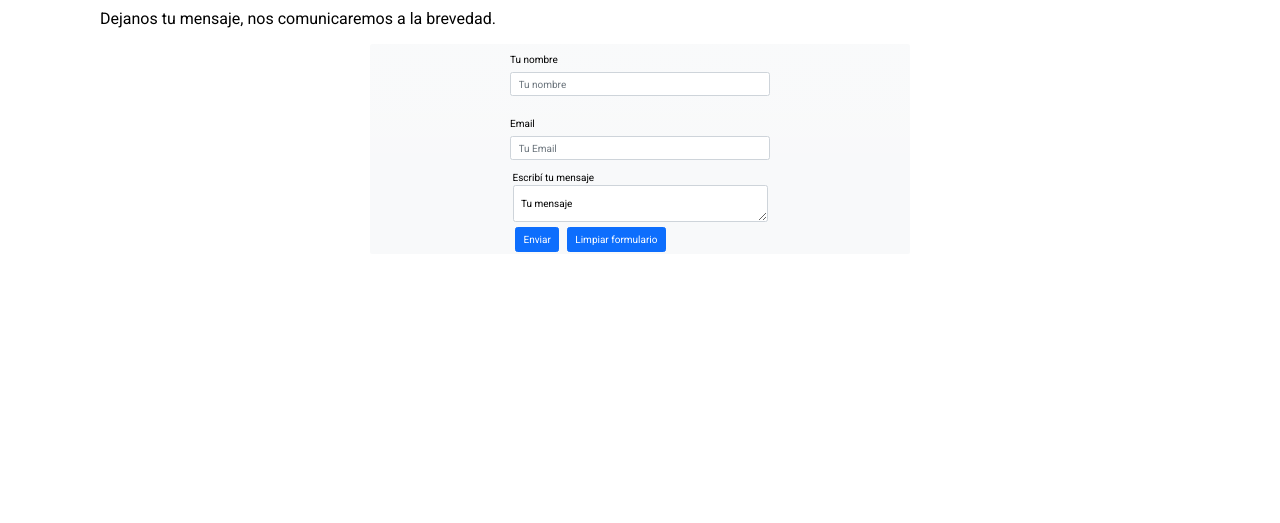
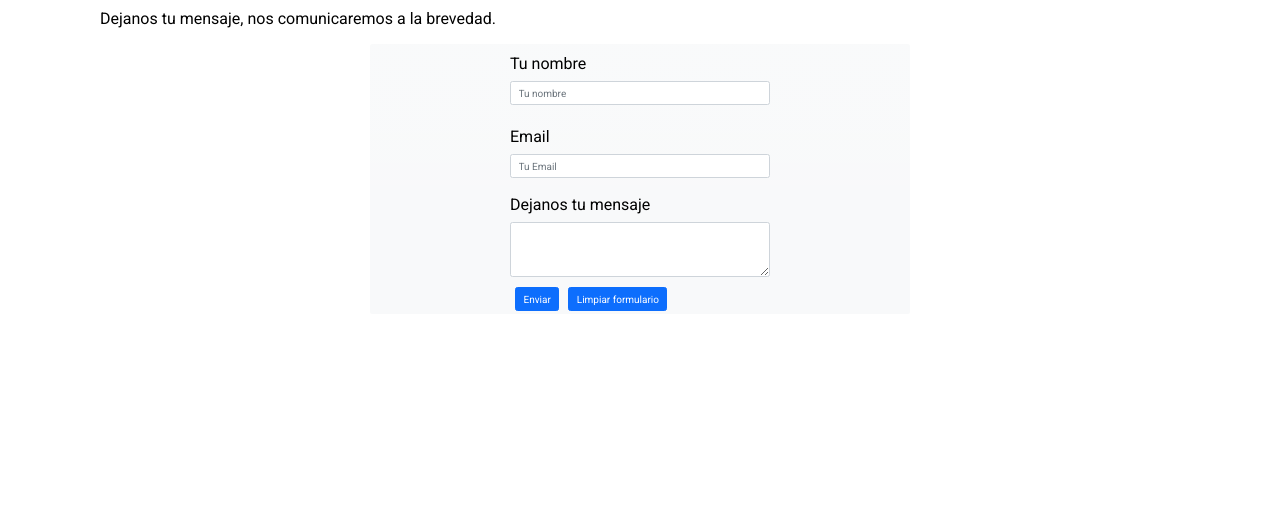
Before and after one commit to PapelFloreado/banda_peralta, a website: page Public/Views/contacto.html in a window 1280 px wide. Shown: the part 166-689 px from the top of the page. Drawn offline with nearby package versions, Linux system fonts and the light colour scheme; a web font is replaced by a local one.

Commit message:
Se agregro Bootstrap y se corrigió el form v2

```diff
--- a/Public/Views/contacto.html
+++ b/Public/Views/contacto.html
@@ -59,13 +59,10 @@
                   <input type="email" class="input-lg form-control" id="inputEmail3" placeholder="Tu Email">
                 </div>
             </div>
-            <div class="m-1 p-6 col-lg-6 justify-content-end ">
-                <label for="floatingTextarea">Escribí tu mensaje</label>
-                <div class="form-floating ">
-                    <textarea class="form-control " placeholder="Dejanos tu mensaje" id="floatingTextarea" rows="50"></textarea>
-                    <label for="floatingTextarea">Tu mensaje</label>
-                </div>
-            </div>
+            <div class="m-1 p-2 col-lg-6 justify-content-center">
+                <label for="exampleFormControlTextarea1" class="form-label">Dejanos tu mensaje</label>
+                <textarea class="form-control" id="exampleFormControlTextarea1" rows="3"></textarea>
+              </div>
             <div class="col-lg-6 p-6 justify-content-center">
                 <input class="p-6 btn btn-primary m-1 input-lg " type="submit" value="Enviar">
                 <input class="p-6 btn btn-primary m-1 input-lg" type="reset" value="Limpiar formulario">
```
Also changed, not shown: package.json (added, +26 -0 lines), Public/sass/index.scss (added), css/index.css, css/main.css (added), 2 other files.
